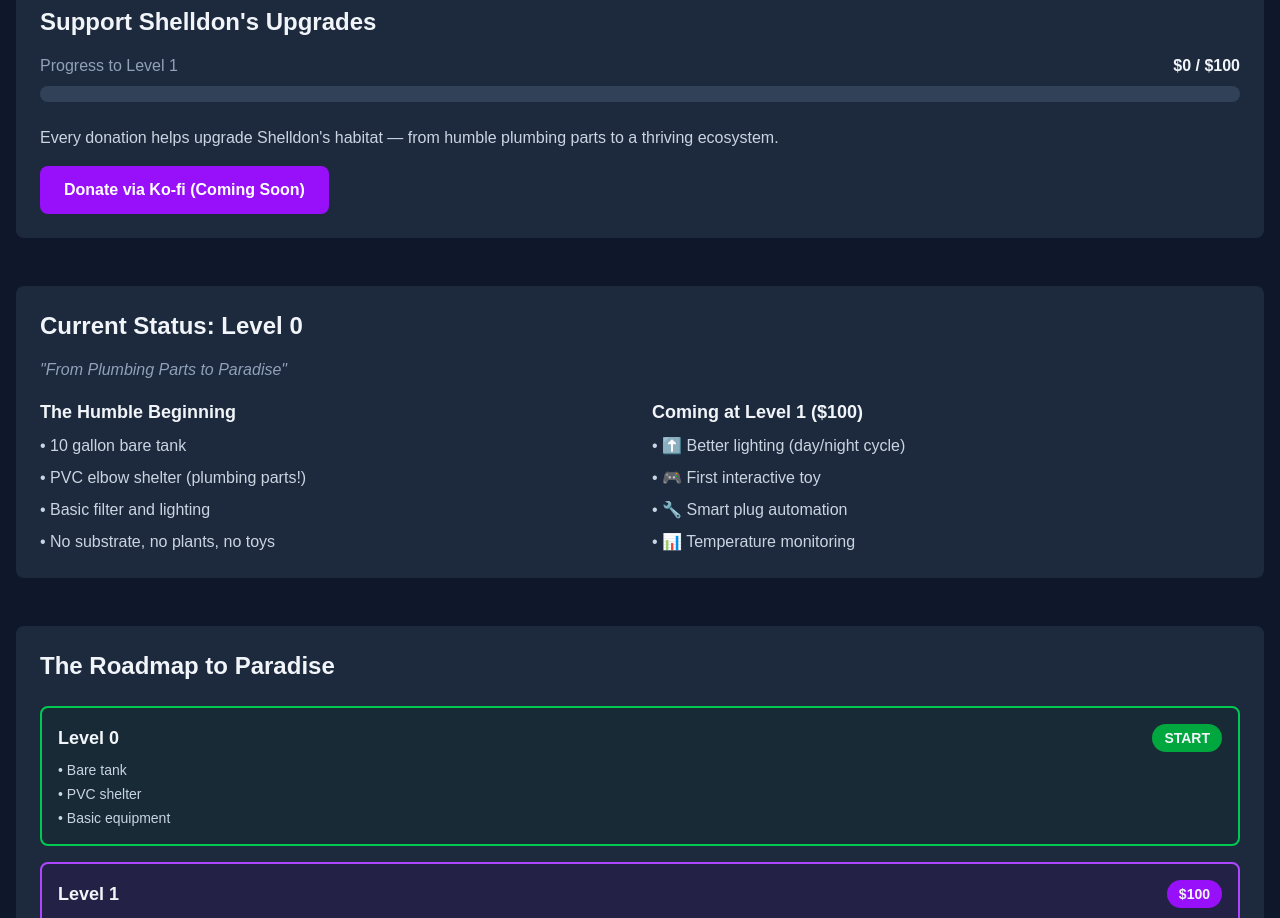
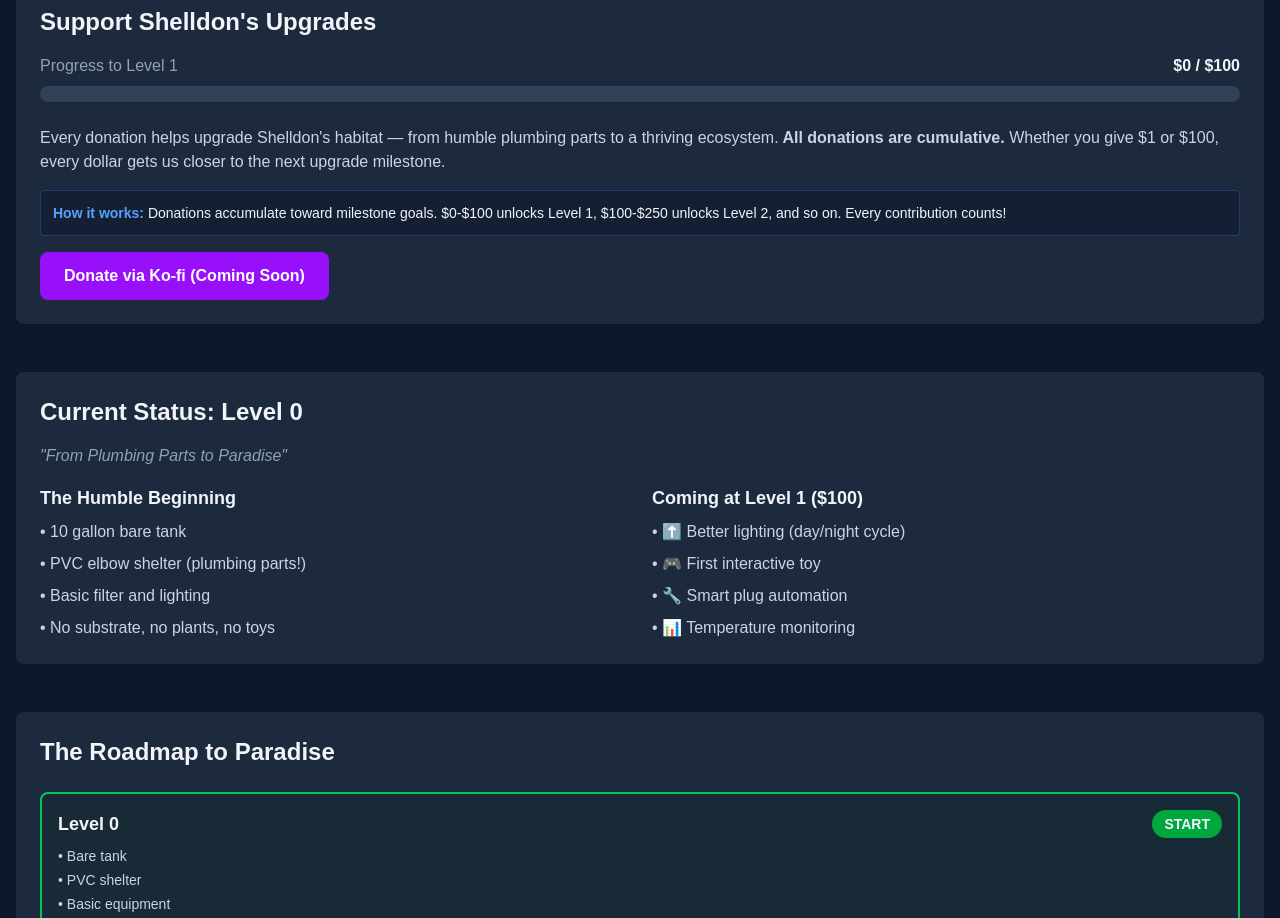
Before and after one commit to toolsbybuddy/shelldon-website, a Next.js app: page / in a window 1280 px wide. Shown: the part 1340-2258 px from the top of the page. Built offline with nearby package versions, Linux system fonts and the light colour scheme.

Commit message:
Clarify cumulative donation model

```diff
--- a/app/page.tsx
+++ b/app/page.tsx
@@ -103,7 +103,13 @@ export default function Home() {
 
             <p className="text-slate-300 mb-4">
               Every donation helps upgrade Shelldon's habitat — from humble plumbing parts to a thriving ecosystem.
+              <strong> All donations are cumulative.</strong> Whether you give $1 or $100, every dollar gets us closer to the next upgrade milestone.
             </p>
+
+            <div className="bg-slate-900/50 border border-blue-500/30 rounded p-3 mb-4 text-sm">
+              <strong className="text-blue-400">How it works:</strong> Donations accumulate toward milestone goals.
+              $0-$100 unlocks Level 1, $100-$250 unlocks Level 2, and so on. Every contribution counts!
+            </div>
 
             <button className="bg-purple-600 hover:bg-purple-700 text-white font-semibold px-6 py-3 rounded-lg transition-colors">
               Donate via Ko-fi (Coming Soon)
```
